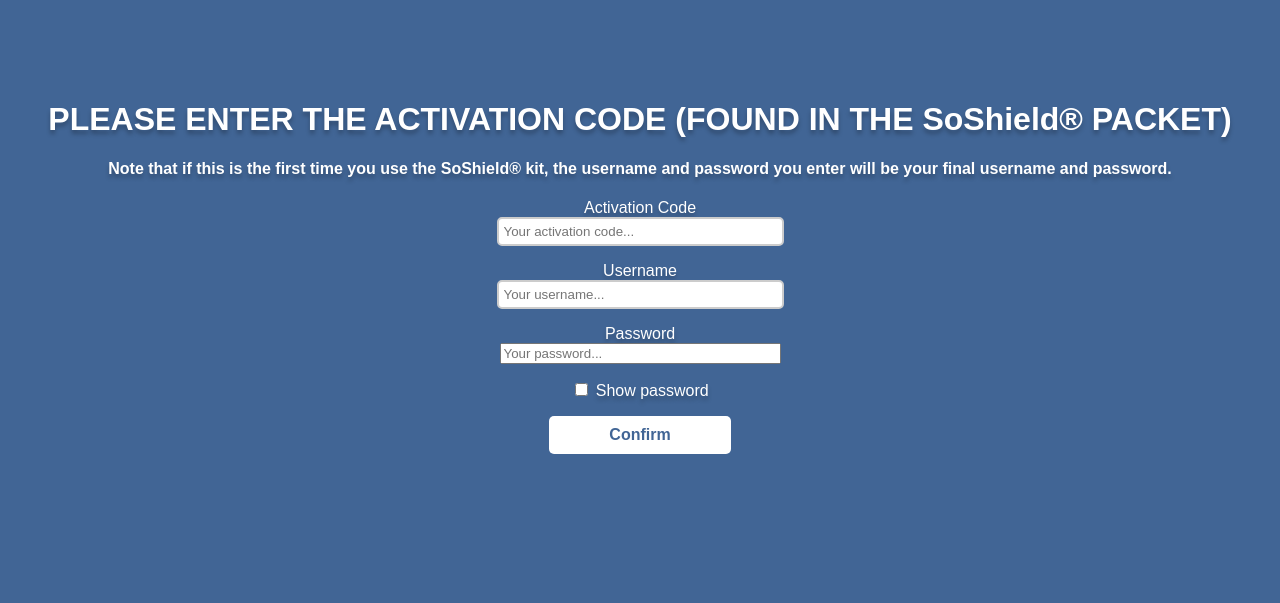
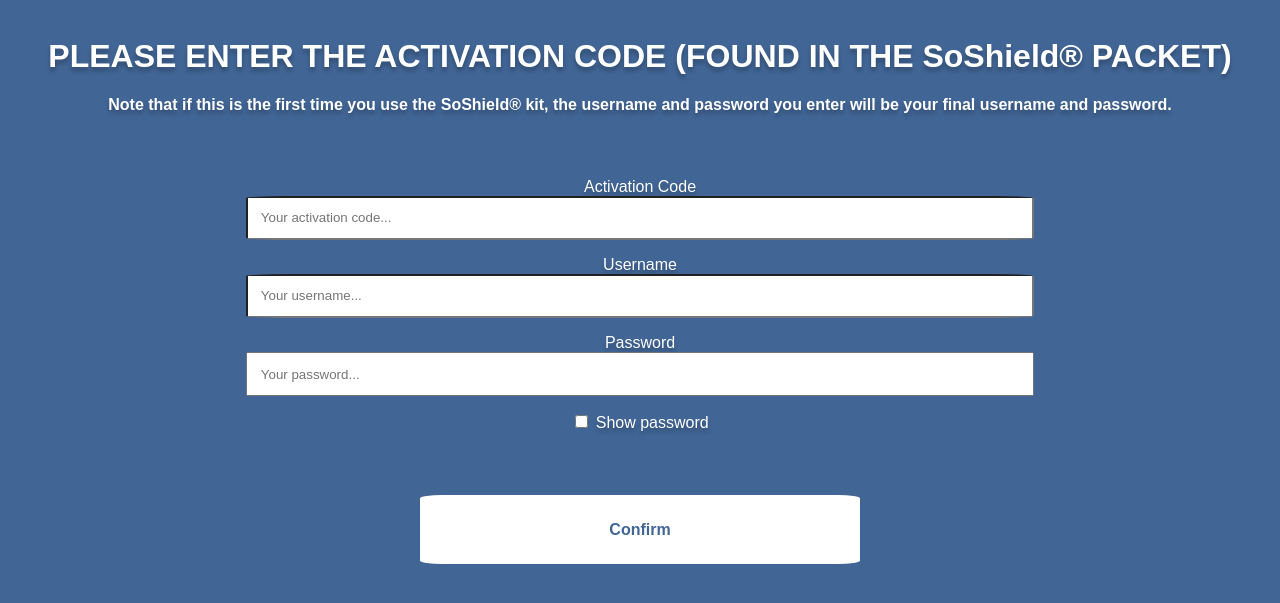
Before and after one commit to eurethia/SoShield, a Flask app: template templates/activate.html in a window 1280 px wide. Shown: the top 603 px of the page. Run offline with Flask 2, Linux system fonts and the light colour scheme; the template is opened without the code that fills it: values that come from a table or form of the project are taken from there, others are empty; some libraries are stand-ins or nearby versions.

Commit message:
Update main.css

```diff
--- a/static/css/main.css
+++ b/static/css/main.css
@@ -26,15 +26,15 @@
     margin-top: 3%;
     width: 30%;
     filter: drop-shadow(0px 4px 4px rgba(0, 0, 0, 0.25));
-    border-radius: 63px;
+    border-radius: 15%;
     margin-bottom: 3%;
 }
 
 .danger img{
     width: 30%;
     filter: hue-rotate(108deg) contrast(1.4) drop-shadow(0px 4px 4px rgba(0, 0, 0, 0.25));
-    border-radius: 63px;
-    margin-bottom: 3%;
+    border-radius: 15%;
+    margin-bottom: 5%;
 }
 
 
@@ -42,17 +42,19 @@
     width: 15%;
     filter: drop-shadow(0px 4px 4px rgba(0, 0, 0, 0.25));
     mix-blend-mode: hard-light;
-    border-radius: 57px;
+    border-radius: 15px;
 }
 
 .ads img{
     width: 30%;
-    border: 3px solid #7787da;/*rgba(172, 172, 172, 0.418);*/
+    border: 3% solid #7787da;/*rgba(172, 172, 172, 0.418);*/
     border-radius: 5%;
 }
 
 .progress-bar {
-    width: calc(100% - 6px);
+    position: absolute;
+    bottom: 3%;
+    width: 98%;
     height: 5px;
     background: #e0e0e0;
     padding: 3px;
@@ -72,20 +74,20 @@
     display: block;
     height: 5px;
     background: #659cef;
-    border-radius: 3px;
+    border-radius: 5px;
     transition: width 120s ease-in-out;
 }
 
-.login{
-    width: 25%
+input[type=password]{
+    width: 60%;
+    padding:1%
 }
-
-
 input[type=text] {
-    padding:5px;
-    border:2px solid #ccc;
-    -webkit-border-radius: 5px;
-    border-radius: 5px;
+    width: 60%;
+    padding:1%;
+    border:2% solid #ccc;
+    -webkit-border-radius: 5%;
+    border-radius: 5%;
     font-family: Arial, Helvetica, sans-serif;
 
 }
@@ -95,16 +97,21 @@
 }
 
 input[type=submit] {
-    padding:10px 60px;
+    padding:2% 15%;
+    margin-bottom: 3%;
     background:white;
     border:0 none;
     cursor:pointer;
-    -webkit-border-radius: 5px;
-    border-radius: 5px;
+    -webkit-border-radius: 5%;
+    border-radius: 5%;
     color: rgb(65, 101, 149);
     font-family: Arial, Helvetica, sans-serif;
     font-weight: bold;
     font-size: 100%;
+}
+
+.login{
+    margin-top:5%;
 }
 
 input[type=submit]:active {
@@ -116,9 +123,12 @@
     margin-top: 5%;
 }
 
+.xx{
+    margin-top: 5%;
 
+}
 h1{
-    margin-top: 8%;
+    margin-top: 3%;
 }
 
 .cancel{
```
